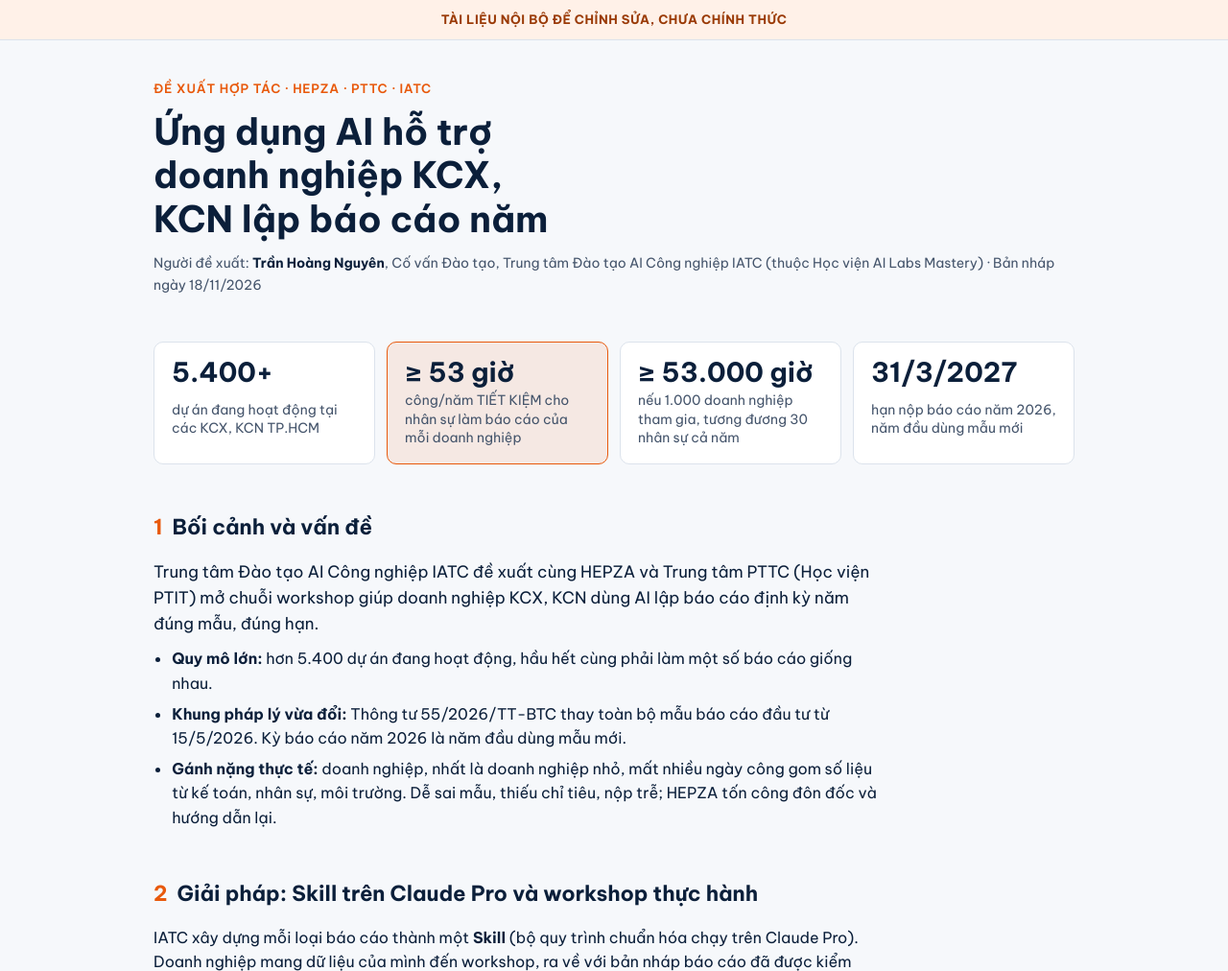
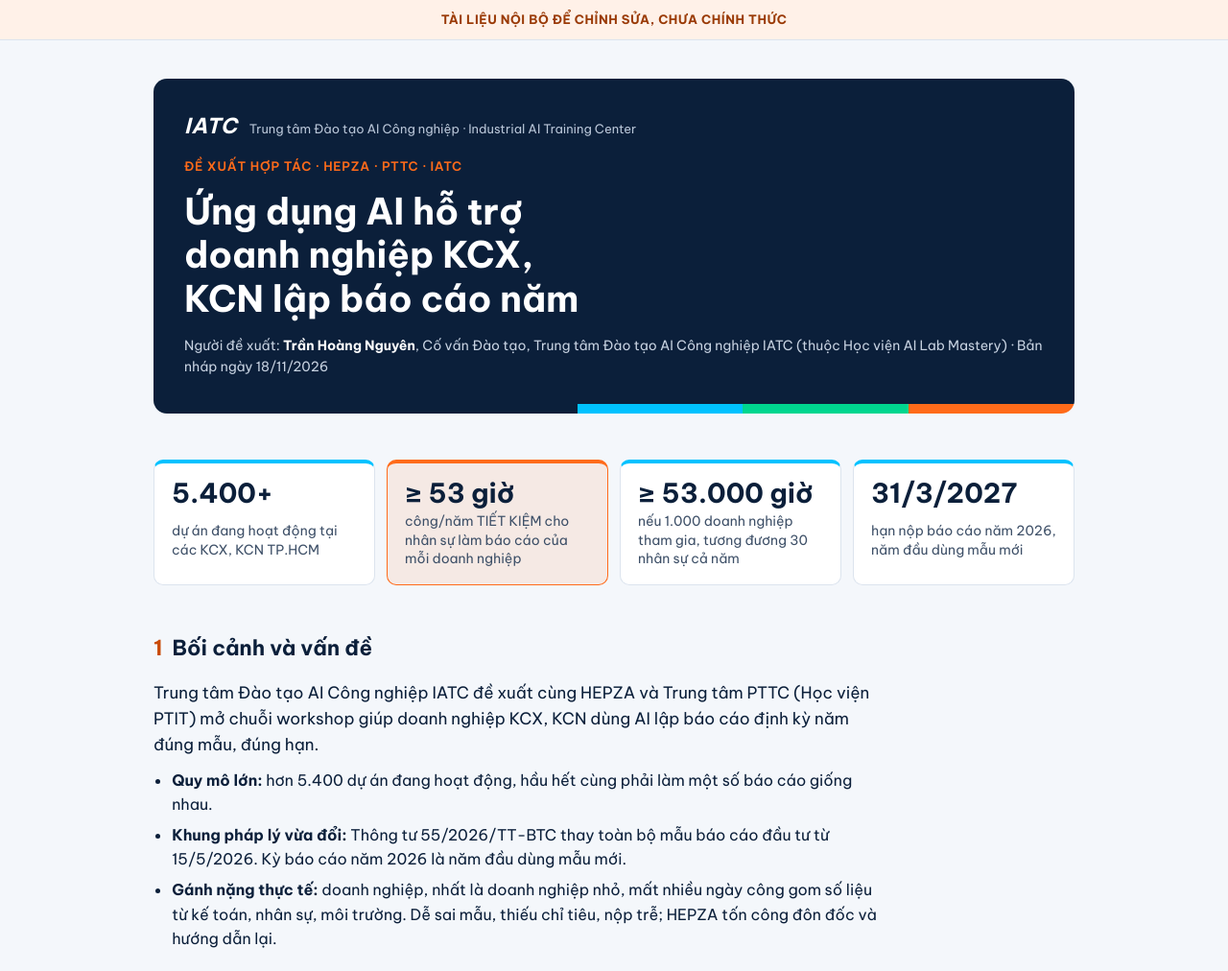
Before and after one commit to iatc18/iatc-hepza-de-xuat, a plain HTML site: page index.html in a window 1280 px wide. Shown: the top 1012 px of the page at 96% size. Drawn offline with Linux system fonts and the light colour scheme.

Commit message:
Áp theme nhận diện IATC (Navy, Cam, Cyan, Green; dải 4 màu 46:18:18:18); sửa tên Học viện AI Lab Mastery
Co-Authored-By: Claude Opus 5.5 <noreply@anthropic.com>
Claude-Session: https://claude.ai/code/session_01XFaHGt9nxSmZ2yH3cHCEn6

```diff
--- a/index.html
+++ b/index.html
@@ -10,54 +10,69 @@
 <style>
 /* Bố cục: một cột đọc ~720px, hình minh họa rộng hơn; màu nhận diện IATC (navy + cam) */
 :root {
-  --bg: #F6F8FB;
+  /* Theme IATC: Navy chủ đạo, Cam nhấn, Cyan + Green bổ sung; dải 4 màu web 46:18:18:18 */
+  --iatc-navy: #0B1F3A;
+  --iatc-orange: #FF6B1A;
+  --iatc-green: #00D68F;
+  --iatc-cyan: #00C2FF;
+  --bg: #F4F7FB;
   --surface: #FFFFFF;
   --ink: #0B1F3A;
-  --ink-2: #44546B;
-  --ink-3: #6B7A90;
-  --rule: #DCE3EC;
-  --accent: #E8590C;
-  --accent-soft: rgba(232, 89, 12, 0.10);
-  --navy-soft: rgba(11, 31, 58, 0.05);
-  --s-manual: #3B6FD4;
-  --s-skill: #E8590C;
+  --ink-2: #3E5068;
+  --ink-3: #66788F;
+  --rule: #DCE4EE;
+  --accent: #FF6B1A;
+  --accent-ink: #C94A06;
+  --accent-soft: rgba(255, 107, 26, 0.10);
+  --cyan-soft: rgba(0, 194, 255, 0.16);
+  --green-ink: #008A5C;
+  --cyan-ink: #0079A8;
+  --s-manual: #0B1F3A;
+  --s-skill: #FF6B1A;
   --warn-bg: #FFF1E8;
   --warn-ink: #9A3A06;
   --font: "Be Vietnam Pro", "Segoe UI", system-ui, -apple-system, sans-serif;
   color-scheme: light;
-}
-@media (prefers-color-scheme: dark) {
-  :root:not([data-theme="light"]) {
-    --bg: #0B1422; --surface: #111D30; --ink: #E8EEF6; --ink-2: #B3C0D2; --ink-3: #8696AC;
-    --rule: #24344D; --accent: #FF7A33; --accent-soft: rgba(255, 122, 51, 0.14);
-    --navy-soft: rgba(232, 238, 246, 0.04); --s-manual: #4F86E8; --s-skill: #E8611A;
-    --warn-bg: #2A1A10; --warn-ink: #FFB487; color-scheme: dark;
-  }
-}
-:root[data-theme="dark"] {
-  --bg: #0B1422; --surface: #111D30; --ink: #E8EEF6; --ink-2: #B3C0D2; --ink-3: #8696AC;
-  --rule: #24344D; --accent: #FF7A33; --accent-soft: rgba(255, 122, 51, 0.14);
-  --navy-soft: rgba(232, 238, 246, 0.04); --s-manual: #4F86E8; --s-skill: #E8611A;
-  --warn-bg: #2A1A10; --warn-ink: #FFB487; color-scheme: dark;
 }
 * { box-sizing: border-box; }
 html, body { margin: 0; }
 body { background: var(--bg); color: var(--ink); font-family: var(--font); font-size: 16px; line-height: 1.6; }
 .notice { background: var(--warn-bg); color: var(--warn-ink); text-align: center; font-weight: 700; letter-spacing: 0.04em; font-size: 13px; padding: 10px 16px; border-bottom: 1px solid var(--rule); }
 main { max-width: 1000px; margin: 0 auto; padding: 40px 20px 64px; display: grid; gap: 48px; }
-header { display: grid; gap: 12px; }
-.eyebrow { color: var(--accent); font-weight: 600; font-size: 13px; letter-spacing: 0.06em; text-transform: uppercase; }
+.top { border-radius: 14px; overflow: hidden; }
+header { display: grid; gap: 14px; background: var(--iatc-navy); color: #fff; padding: 32px 32px 4px; }
+header .brand { display: flex; align-items: baseline; gap: 12px; flex-wrap: wrap; }
+header .brand b { font-size: 22px; font-weight: 700; font-style: italic; letter-spacing: 0.04em; color: #fff; }
+header .brand span { font-size: 13px; color: #B9C6D8; }
+header .eyebrow { color: var(--iatc-orange); }
+header h1 { color: #fff; }
+header .meta { color: #C7D2E1; padding-bottom: 24px; }
+header .meta strong { color: #fff; }
+.band { display: flex; height: 10px; }
+.band i { display: block; }
+.band .b1 { flex: 46; background: var(--iatc-navy); }
+.band .b2 { flex: 18; background: var(--iatc-cyan); }
+.band .b3 { flex: 18; background: var(--iatc-green); }
+.band .b4 { flex: 18; background: var(--iatc-orange); }
+.fband { display: flex; height: 6px; border-radius: 3px; overflow: hidden; margin-bottom: 14px; }
+.fband .b1 { flex: 46; background: var(--iatc-navy); } .fband .b2 { flex: 18; background: var(--iatc-cyan); } .fband .b3 { flex: 18; background: var(--iatc-green); } .fband .b4 { flex: 18; background: var(--iatc-orange); }
+.skill.s1 { border-top: 4px solid var(--iatc-orange); } .skill.s1 .tag { color: var(--accent-ink); }
+.skill.s2 { border-top: 4px solid var(--iatc-green); } .skill.s2 .tag { color: var(--green-ink); }
+.skill.s3 { border-top: 4px solid var(--iatc-cyan); } .skill.s3 .tag { color: var(--cyan-ink); }
+.tagline { color: var(--accent-ink); font-weight: 600; }
+.eyebrow { color: var(--accent-ink); font-weight: 600; font-size: 13px; letter-spacing: 0.06em; text-transform: uppercase; }
 h1 { font-size: clamp(26px, 4vw, 38px); line-height: 1.2; margin: 0; text-wrap: balance; max-width: 22ch; }
-.meta { color: var(--ink-2); font-size: 14px; }
-.meta strong { color: var(--ink); }
+.meta { font-size: 14px; }
 .stats { display: grid; grid-template-columns: repeat(auto-fit, minmax(200px, 1fr)); gap: 12px; }
 .stat { background: var(--surface); border: 1px solid var(--rule); border-radius: 10px; padding: 16px 18px; display: grid; gap: 4px; }
 .stat b { font-size: 28px; line-height: 1.1; font-variant-numeric: tabular-nums; }
 .stat span { color: var(--ink-2); font-size: 14px; line-height: 1.4; }
-.stat.key { border-color: var(--accent); background: var(--accent-soft); }
+.stat.key { border-color: var(--iatc-orange); background: var(--accent-soft); }
+.stat { border-top: 4px solid var(--iatc-cyan); }
+.stat.key { border-top-color: var(--iatc-orange); }
 section { display: grid; gap: 16px; }
 h2 { font-size: 22px; margin: 0; display: flex; gap: 10px; align-items: baseline; text-wrap: balance; }
-h2 .n { color: var(--accent); font-variant-numeric: tabular-nums; }
+h2 .n { color: var(--accent-ink); font-variant-numeric: tabular-nums; }
 .prose { max-width: 70ch; display: grid; gap: 10px; }
 .prose p, .prose ul, .prose ol { margin: 0; }
 .prose ul, .prose ol { padding-left: 1.2em; display: grid; gap: 6px; }
@@ -74,7 +89,7 @@ svg { display: block; width: 100%; height: auto; min-width: 640px; font-family:
 .legend { display: flex; gap: 18px; flex-wrap: wrap; font-size: 14px; color: var(--ink-2); }
 .legend i { display: inline-block; width: 12px; height: 12px; border-radius: 3px; margin-right: 6px; vertical-align: -1px; }
 details summary { cursor: pointer; color: var(--ink-2); font-size: 14px; }
-details summary:focus-visible, a:focus-visible { outline: 2px solid var(--accent); outline-offset: 2px; border-radius: 4px; }
+details summary:focus-visible, a:focus-visible { outline: 2px solid var(--iatc-cyan); outline-offset: 2px; border-radius: 4px; }
 table { border-collapse: collapse; width: 100%; font-size: 14px; font-variant-numeric: tabular-nums; }
 th, td { text-align: left; padding: 8px 10px; border-bottom: 1px solid var(--rule); vertical-align: top; }
 th { color: var(--ink-2); font-weight: 600; }
@@ -86,7 +101,7 @@ tr.total td { font-weight: 700; }
 .cost b { display: block; font-size: 22px; font-variant-numeric: tabular-nums; }
 .agenda { list-style: none; padding: 0; margin: 0; display: grid; gap: 8px; max-width: 70ch; }
 .agenda li { display: grid; grid-template-columns: 64px 1fr; gap: 12px; background: var(--surface); border: 1px solid var(--rule); border-radius: 8px; padding: 10px 14px; }
-.agenda .t { color: var(--accent); font-weight: 700; font-variant-numeric: tabular-nums; }
+.agenda .t { color: var(--accent-ink); font-weight: 700; font-variant-numeric: tabular-nums; }
 .sources { font-size: 14px; color: var(--ink-2); }
 .sources a { color: var(--ink); }
 footer { border-top: 1px solid var(--rule); padding-top: 16px; color: var(--ink-2); font-size: 14px; }
@@ -97,11 +112,15 @@ footer { border-top: 1px solid var(--rule); padding-top: 16px; color: var(--ink-
 <body>
 <div class="notice">TÀI LIỆU NỘI BỘ ĐỂ CHỈNH SỬA, CHƯA CHÍNH THỨC</div>
 <main>
+  <div class="top">
   <header>
+    <div class="brand"><b>IATC</b><span>Trung tâm Đào tạo AI Công nghiệp · Industrial AI Training Center</span></div>
     <div class="eyebrow">Đề xuất hợp tác · HEPZA · PTTC · IATC</div>
     <h1>Ứng dụng AI hỗ trợ doanh nghiệp KCX, KCN lập báo cáo năm</h1>
-    <div class="meta">Người đề xuất: <strong>Trần Hoàng Nguyên</strong>, Cố vấn Đào tạo, Trung tâm Đào tạo AI Công nghiệp IATC (thuộc Học viện AI Labs Mastery) · Bản nháp ngày 18/11/2026</div>
+    <div class="meta">Người đề xuất: <strong>Trần Hoàng Nguyên</strong>, Cố vấn Đào tạo, Trung tâm Đào tạo AI Công nghiệp IATC (thuộc Học viện AI Lab Mastery) · Bản nháp ngày 18/11/2026</div>
   </header>
+  <div class="band" aria-hidden="true"><i class="b1"></i><i class="b2"></i><i class="b3"></i><i class="b4"></i></div>
+  </div>
 
   <div class="stats" aria-label="Số liệu chính">
     <div class="stat"><b>5.400+</b><span>dự án đang hoạt động tại các KCX, KCN TP.HCM</span></div>
@@ -135,7 +154,7 @@ footer { border-top: 1px solid var(--rule); padding-top: 16px; color: var(--ink-
           <path d="M210 30 V22 H560 V30"/>
           <path d="M590 30 V22 H940 V30"/>
         </g>
-        <text x="385" y="14" text-anchor="middle" font-size="13" font-weight="600" fill="var(--accent)">AI hỗ trợ soạn và kiểm tra</text>
+        <text x="385" y="14" text-anchor="middle" font-size="13" font-weight="600" fill="var(--accent-ink)">AI hỗ trợ soạn và kiểm tra</text>
         <text x="765" y="14" text-anchor="middle" font-size="13" font-weight="600" fill="var(--ink-2)">Doanh nghiệp chịu trách nhiệm</text>
         <g stroke-width="1.25">
           <rect x="20" y="62" width="160" height="76" rx="8" fill="var(--surface)" stroke="var(--rule)"/>
@@ -166,9 +185,9 @@ footer { border-top: 1px solid var(--rule); padding-top: 16px; color: var(--ink-
       <figcaption>Quy trình lập một báo cáo với Skill</figcaption>
     </figure>
     <div class="skills">
-      <div class="skill"><span class="tag">SKILL 1 · THÍ ĐIỂM</span><b>Báo cáo năm về tình hình thực hiện dự án đầu tư</b><span>Mẫu I.3.2, hạn trước 31/3 năm sau</span></div>
-      <div class="skill"><span class="tag">SKILL 2</span><b>Báo cáo công tác bảo vệ môi trường năm</b><span>Theo quy định môi trường sửa đổi năm 2026</span></div>
-      <div class="skill"><span class="tag">SKILL 3</span><b>Báo cáo tình hình sử dụng lao động</b><span>Kỳ 6 tháng và cả năm</span></div>
+      <div class="skill s1"><span class="tag">SKILL 1 · THÍ ĐIỂM</span><b>Báo cáo năm về tình hình thực hiện dự án đầu tư</b><span>Mẫu I.3.2, hạn trước 31/3 năm sau</span></div>
+      <div class="skill s2"><span class="tag">SKILL 2</span><b>Báo cáo công tác bảo vệ môi trường năm</b><span>Theo quy định môi trường sửa đổi năm 2026</span></div>
+      <div class="skill s3"><span class="tag">SKILL 3</span><b>Báo cáo tình hình sử dụng lao động</b><span>Kỳ 6 tháng và cả năm</span></div>
     </div>
     <p class="note">Chương trình chỉ hướng dẫn trên Claude Pro, để Skill chạy ổn định và doanh nghiệp nhận bản cập nhật mỗi khi văn bản pháp luật thay đổi.</p>
   </section>
@@ -216,10 +235,10 @@ footer { border-top: 1px solid var(--rule); padding-top: 16px; color: var(--ink-
           <path d="M300 80 H360 V160"/><path d="M660 80 H600 V160"/>
           <path d="M300 320 H360 V240"/><path d="M660 320 H600 V240"/>
         </g>
-        <rect x="330" y="160" width="300" height="80" rx="10" fill="var(--accent-soft)" stroke="var(--accent)" stroke-width="2"/>
-        <text x="480" y="195" text-anchor="middle" font-size="16" font-weight="700" fill="var(--ink)">Workshop thực hành</text>
-        <text x="480" y="218" text-anchor="middle" font-size="13" fill="var(--ink-2)">Skill + Claude Pro, tại PTTC</text>
-        <g fill="var(--surface)" stroke="var(--rule)" stroke-width="1.25">
+        <rect x="330" y="160" width="300" height="80" rx="10" fill="var(--iatc-navy)" stroke="var(--iatc-orange)" stroke-width="2"/>
+        <text x="480" y="195" text-anchor="middle" font-size="16" font-weight="700" fill="#FFFFFF">Workshop thực hành</text>
+        <text x="480" y="218" text-anchor="middle" font-size="13" fill="#C7D2E1">Skill + Claude Pro, tại PTTC</text>
+        <g fill="var(--surface)" stroke="var(--iatc-cyan)" stroke-width="1.5">
           <rect x="20" y="20" width="280" height="120" rx="10"/><rect x="660" y="20" width="280" height="120" rx="10"/>
           <rect x="20" y="260" width="280" height="120" rx="10"/><rect x="660" y="260" width="280" height="120" rx="10"/>
         </g>
@@ -227,22 +246,22 @@ footer { border-top: 1px solid var(--rule); padding-top: 16px; color: var(--ink-
           <text x="38" y="50" font-size="15" font-weight="700" fill="var(--ink)">HEPZA</text>
           <text x="38" y="74">Chủ trì, mời doanh nghiệp</text>
           <text x="38" y="94">Hướng dẫn báo cáo và pháp lý</text>
-          <text x="38" y="124" font-weight="600" fill="var(--accent)">Hỗ trợ chuyên môn</text>
+          <text x="38" y="124" font-weight="600" fill="var(--accent-ink)">Hỗ trợ chuyên môn</text>
 
           <text x="678" y="50" font-size="15" font-weight="700" fill="var(--ink)">IATC</text>
           <text x="678" y="74">Chuyên gia AI, chuyên gia Claude Pro</text>
           <text x="678" y="94">Phát triển, cập nhật Skill</text>
-          <text x="678" y="124" font-weight="600" fill="var(--accent)">Hỗ trợ chuyên gia</text>
+          <text x="678" y="124" font-weight="600" fill="var(--accent-ink)">Hỗ trợ chuyên gia</text>
 
           <text x="38" y="290" font-size="15" font-weight="700" fill="var(--ink)">PTTC (Học viện PTIT)</text>
           <text x="38" y="314">Phòng đào tạo, cơ sở vật chất</text>
           <text x="38" y="334">Tổ chức lớp</text>
-          <text x="38" y="364" font-weight="600" fill="var(--accent)">Thu phí phòng từ doanh nghiệp</text>
+          <text x="38" y="364" font-weight="600" fill="var(--accent-ink)">Thu phí phòng từ doanh nghiệp</text>
 
           <text x="678" y="290" font-size="15" font-weight="700" fill="var(--ink)">Doanh nghiệp</text>
           <text x="678" y="314">Cử nhân sự, chuẩn bị dữ liệu</text>
           <text x="678" y="334">Tự rà soát, ký số, nộp báo cáo</text>
-          <text x="678" y="364" font-weight="600" fill="var(--accent)">Trả Claude Pro, token, phí phòng</text>
+          <text x="678" y="364" font-weight="600" fill="var(--accent-ink)">Trả Claude Pro, token, phí phòng</text>
         </g>
       </svg>
       </div>
@@ -290,7 +309,7 @@ footer { border-top: 1px solid var(--rule); padding-top: 16px; color: var(--ink-
     </ul>
   </section>
 
-  <footer>Người đề xuất: <strong>Trần Hoàng Nguyên</strong>, Cố vấn Đào tạo, Trung tâm Đào tạo AI Công nghiệp IATC. Tài liệu nội bộ để chỉnh sửa, chưa chính thức.</footer>
+  <footer><div class="fband" aria-hidden="true"><i class="b1"></i><i class="b2"></i><i class="b3"></i><i class="b4"></i></div><span class="tagline">Tiến bộ mỗi ngày · Onward &amp; Upward</span><br>Người đề xuất: <strong>Trần Hoàng Nguyên</strong>, Cố vấn Đào tạo, Trung tâm Đào tạo AI Công nghiệp IATC. Tài liệu nội bộ để chỉnh sửa, chưa chính thức.</footer>
 </main>
 <div id="tip" role="tooltip"></div>
 <script>
@@ -340,7 +359,7 @@ footer { border-top: 1px solid var(--rule); padding-top: 16px; color: var(--ink-
   });
   svg.appendChild(el("line", { x1: 20, x2: 940, y1: top + rows.length * gh - 2, y2: top + rows.length * gh - 2, stroke: "var(--rule)" }));
   svg.appendChild(el("text", { x: 20, y: top + rows.length * gh + 22, "font-size": 14, "font-weight": 700, fill: "var(--ink)" }, "Tổng mỗi năm: 76 giờ → 23 giờ"));
-  svg.appendChild(el("text", { x: 940, y: top + rows.length * gh + 22, "text-anchor": "end", "font-size": 15, "font-weight": 700, fill: "var(--accent)" }, "−53 giờ"));
+  svg.appendChild(el("text", { x: 940, y: top + rows.length * gh + 22, "text-anchor": "end", "font-size": 15, "font-weight": 700, fill: "var(--accent-ink)" }, "−53 giờ"));
 
   // Lộ trình: tháng 12/2026 đến tháng 4/2027
   var tl = document.getElementById("timeline");
@@ -362,12 +381,12 @@ footer { border-top: 1px solid var(--rule); padding-top: 16px; color: var(--ink-
     var y = ty + i * rh;
     tl.appendChild(el("line", { x1: 20, x2: CX(5), y1: y + rh - 4, y2: y + rh - 4, stroke: "var(--rule)", "stroke-dasharray": "2 4" }));
     tl.appendChild(el("text", { x: 20, y: y + 26, "font-size": 13.5, "font-weight": 600, fill: "var(--ink)" }, p.name));
-    tl.appendChild(el("rect", { x: CX(p.s) + 6, y: y + 12, width: (p.e - p.s) * cw - 12, height: 20, rx: 6, fill: "var(--s-manual)", "fill-opacity": 0.22, stroke: "var(--s-manual)", "stroke-width": 1.25 }));
+    tl.appendChild(el("rect", { x: CX(p.s) + 6, y: y + 12, width: (p.e - p.s) * cw - 12, height: 20, rx: 6, fill: "var(--iatc-cyan)", "fill-opacity": 0.22, stroke: "var(--cyan-ink)", "stroke-width": 1.25 }));
   });
   var dl = CX(4) - 2;
   tl.appendChild(el("line", { x1: dl, x2: dl, y1: 30, y2: ty + 4 * rh + 8, stroke: "var(--accent)", "stroke-width": 1.5, "stroke-dasharray": "4 4" }));
   tl.appendChild(el("path", { d: "M" + dl + " " + (ty + 4 * rh + 4) + "l8 8l-8 8l-8 -8z", fill: "var(--accent)" }));
-  tl.appendChild(el("text", { x: dl - 14, y: ty + 4 * rh + 17, "text-anchor": "end", "font-size": 13, "font-weight": 700, fill: "var(--accent)" }, "Hạn nộp báo cáo năm: trước 31/3/2027"));
+  tl.appendChild(el("text", { x: dl - 14, y: ty + 4 * rh + 17, "text-anchor": "end", "font-size": 13, "font-weight": 700, fill: "var(--accent-ink)" }, "Hạn nộp báo cáo năm: trước 31/3/2027"));
 })();
 </script>
 </body>
```
